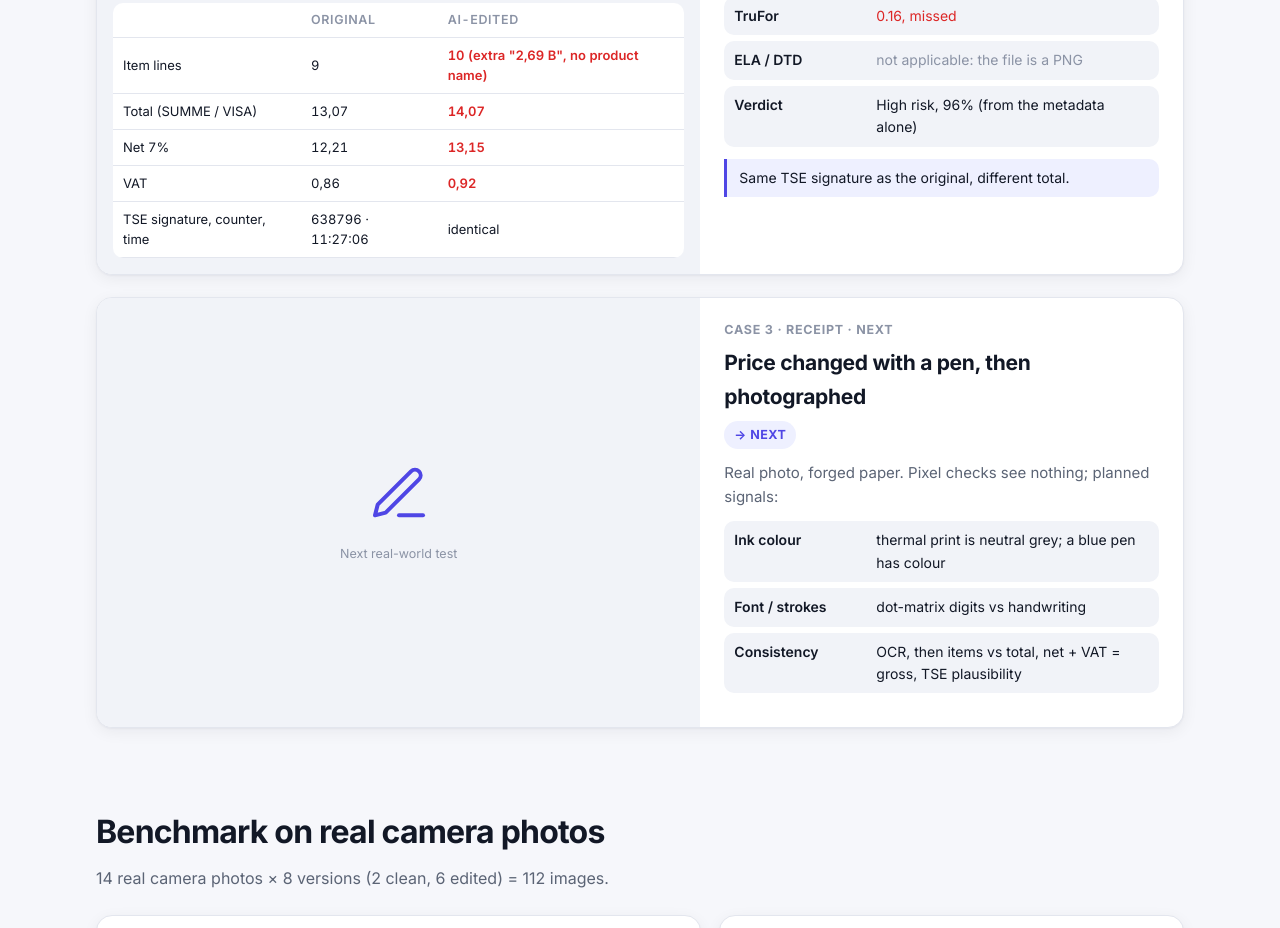
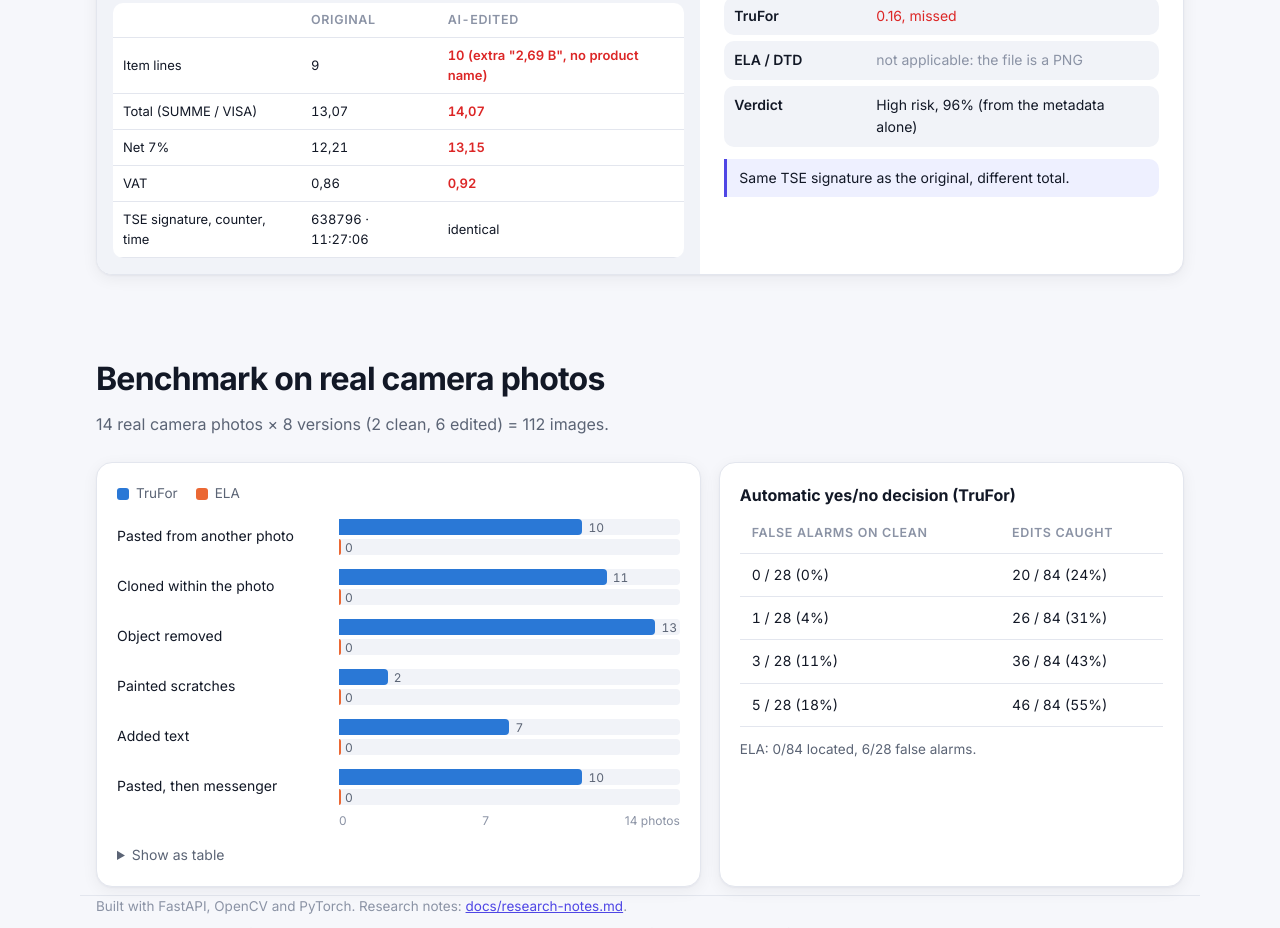
Before and after one commit to Daniel-Kasem48/aerial-change-detection, a plain HTML site: page docs/index.html in a window 1280 px wide. Shown: the part 1757-2685 px from the top of the page. Drawn offline with Linux system fonts and the light colour scheme.

Commit message:
Showcase: remove pen-on-paper case
Co-Authored-By: Claude Opus 5.5 <noreply@anthropic.com>

```diff
--- a/docs/index.html
+++ b/docs/index.html
@@ -193,7 +193,7 @@ footer p { margin: 0 0 6px; }
     <div class="stats">
       <div class="card stat"><div class="n">5</div><div class="l">checks, chosen per scan</div></div>
       <div class="card stat"><div class="n">112</div><div class="l">benchmark images from 14 real camera photos</div></div>
-      <div class="card stat"><div class="n">3</div><div class="l">receipt fraud scenarios</div></div>
+      <div class="card stat"><div class="n">2</div><div class="l">receipt fraud scenarios</div></div>
       <div class="card stat"><div class="n">166</div><div class="l">automated tests</div></div>
     </div>
   </section>
@@ -275,24 +275,6 @@ footer p { margin: 0 0 6px; }
       </div>
     </article>
 
-    <!-- 3 -->
-    <article class="card case">
-      <div class="media" style="align-items:center;text-align:center;padding:36px 20px">
-        <svg width="64" height="64" viewBox="0 0 24 24" fill="none" stroke="currentColor" stroke-width="1.5" stroke-linecap="round" stroke-linejoin="round" style="color:var(--accent)"><path d="M12 20h9"/><path d="M16.5 3.5a2.1 2.1 0 013 3L7 19l-4 1 1-4z"/></svg>
-        <div class="cap" style="margin-top:8px">Next real-world test</div>
-      </div>
-      <div class="body">
-        <div class="num">Case 3 · receipt · next</div>
-        <h3>Price changed with a pen, then photographed</h3>
-        <span class="badge next">→ Next</span>
-        <p style="margin-top:12px">Real photo, forged paper. Pixel checks see nothing; planned signals:</p>
-        <ul class="rows">
-          <li><b>Ink colour</b><span>thermal print is neutral grey; a blue pen has colour</span></li>
-          <li><b>Font / strokes</b><span>dot-matrix digits vs handwriting</span></li>
-          <li><b>Consistency</b><span>OCR, then items vs total, net + VAT = gross, TSE plausibility</span></li>
-        </ul>
-      </div>
-    </article>
   </section>
 
   <section id="benchmark">
```
